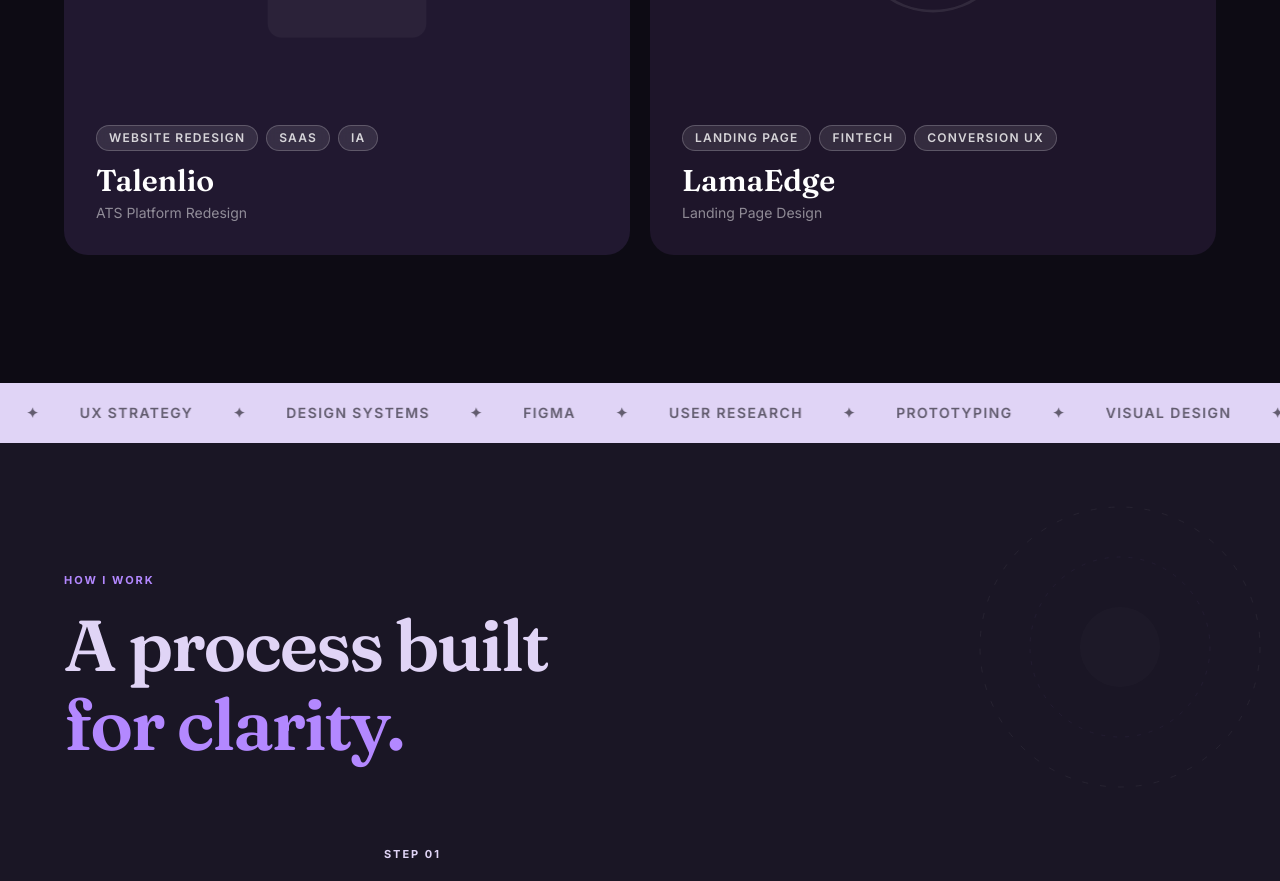
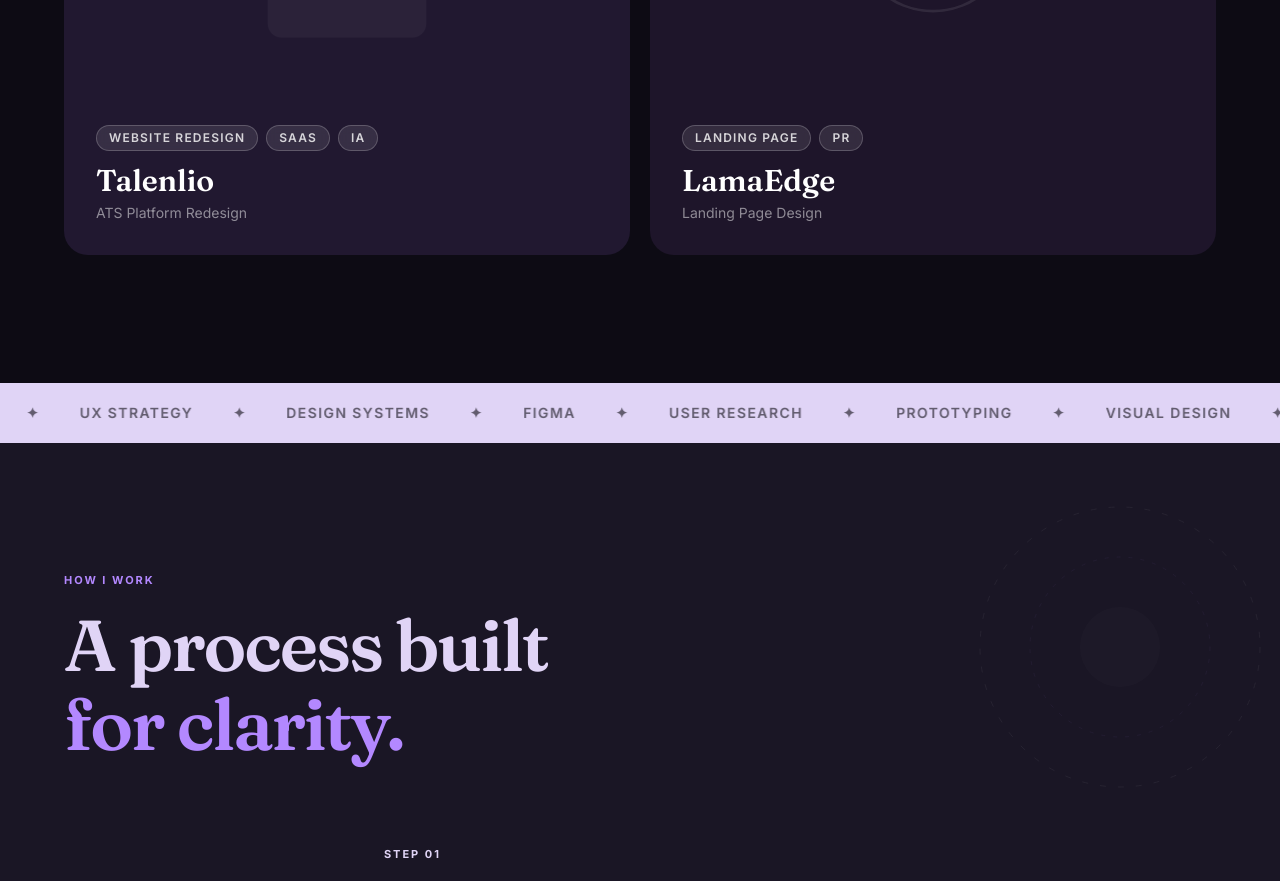
Before and after one commit to poonamyadav393py-commits/Portfolio, a React (Vite) app: page / in a window 1280 px wide. Shown: the part 3800-4681 px from the top of the page. Built offline with nearby package versions, Linux system fonts and the light colour scheme.

Commit message:
feat: add projects data source for portfolio site

```diff
--- a/src/data/projects.js
+++ b/src/data/projects.js
@@ -53,7 +53,7 @@
     slug: 'lamaedge',
     title: 'LamaEdge',
     subtitle: 'Landing Page Design',
-    tags: ['Landing Page', 'Fintech', 'Conversion UX'],
+    tags: ['Landing Page', 'PR'],
     description: 'Lama Edge is a strategic business platform where companies of all stages connect, collaborate, and grow through integrated media, networking, and branding solutions.',
     color: '#1E152A',
     textColor: '#F8F7F4',
```
